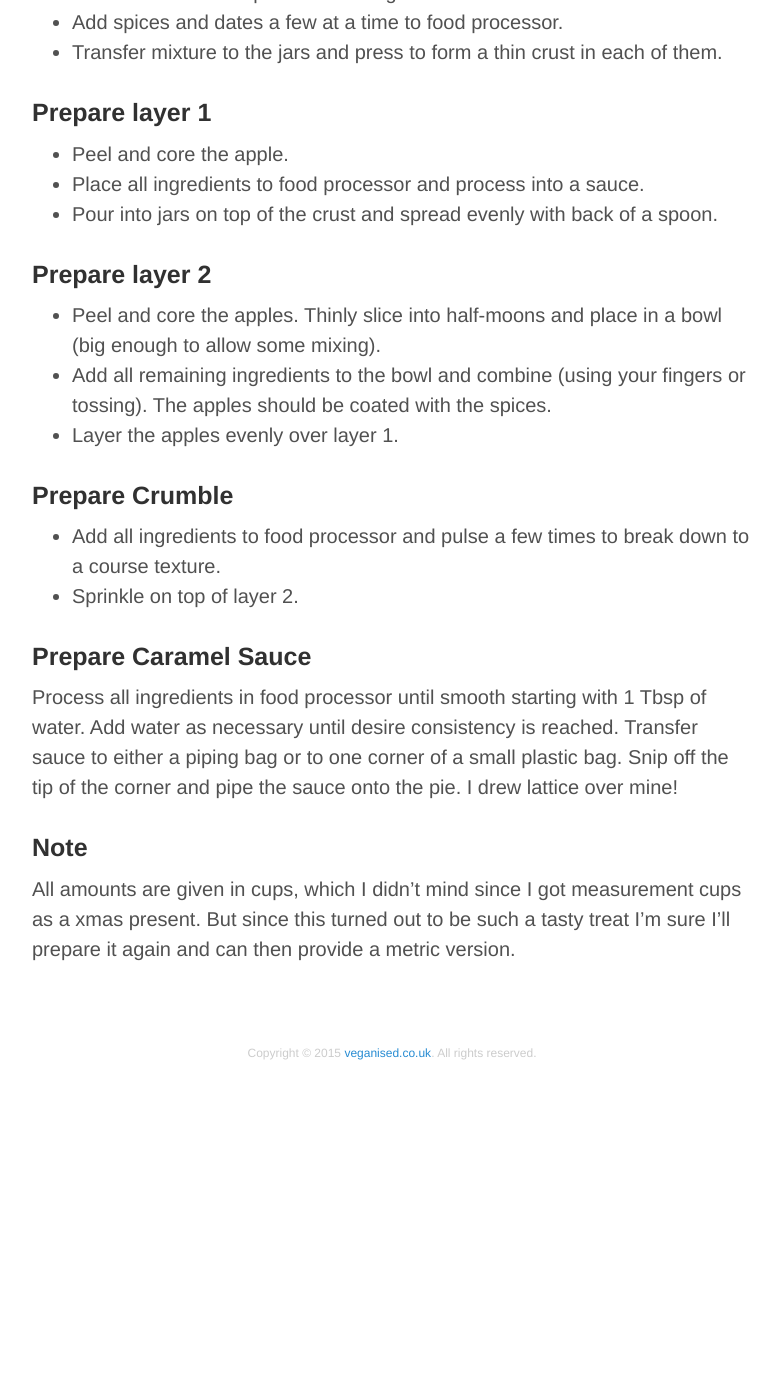
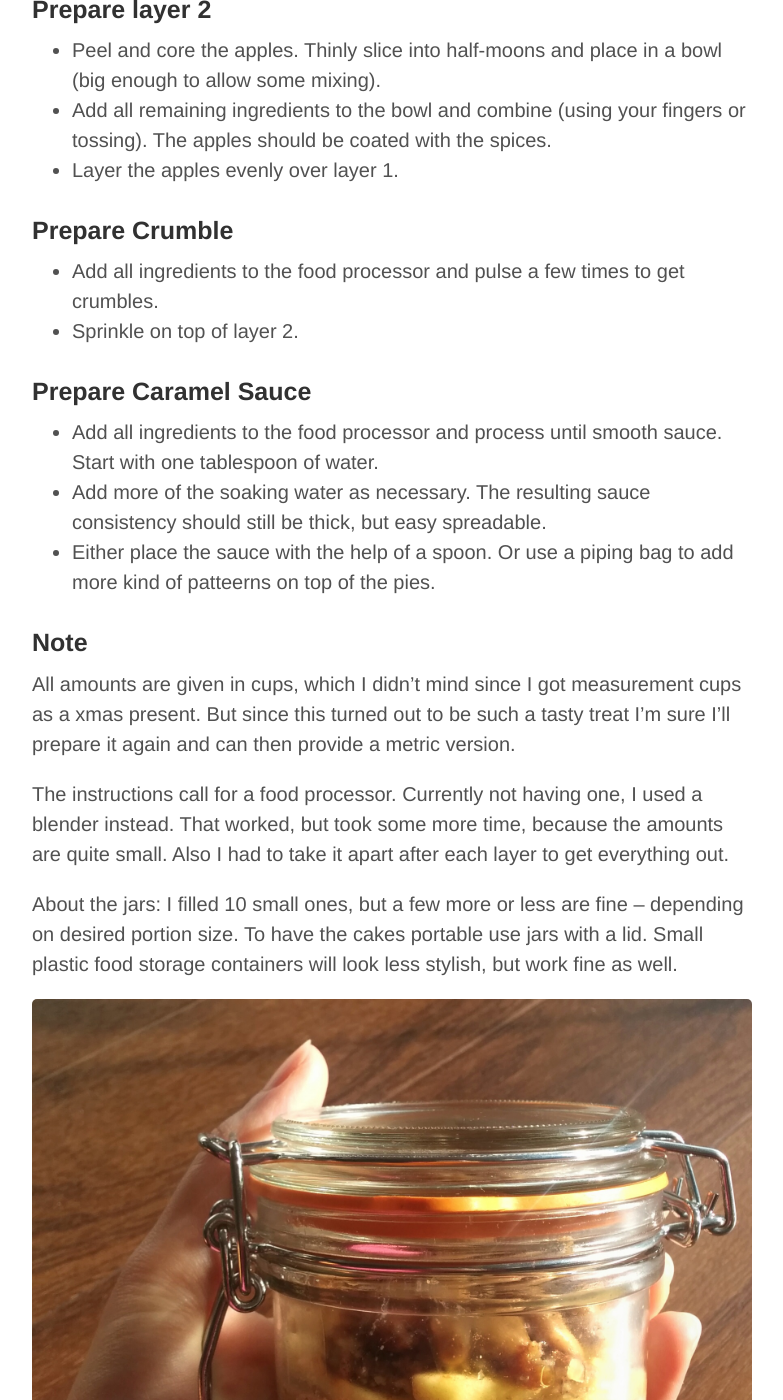
Before and after one commit to martinstolz/veganised.co.uk, a Jekyll site: the page built from _posts/2014-03-19-apple-crumble-in-jar.md, in a window 1280 px wide and 1400 px high, scrolled down 2914 px. Shown: the whole window, without its empty margins (248-1031 px from the left). Built offline with Jekyll 4.4.1, drawn with Linux system fonts in a browser that asks for light colours; Markdown is read by kramdown in place of the engine named in the settings; before the commit the page ends 3996 px from its top, so only the background shows below that; some of the changed text lies outside the part shown.

Commit message:
Improve recipe

```diff
--- a/_posts/2014-03-19-apple-crumble-in-jar.md
+++ b/_posts/2014-03-19-apple-crumble-in-jar.md
@@ -21,10 +21,6 @@ The recipe is not the quickest to make with it's five different components. But
 ### Ingredients
 
 The ingredients amount from the cake recipe worked perfect for 10 small jars.
-#### Tools
-* Choose your jars. I filled 10 small ones, but a few more or less are fine – depending on desired portion size. To have the cakes portable use jars with a lid. Small plastic food storage containers will look less stylish, but work fine as well.
-* Prepare your food processor. Currently not having one, I used a blender instead. That worked, but took some more time, because the amounts are quite small. Also I had to take it apart after each layer to get everything out.
-
 
 #### Crust
 * 1 cup raw walnuts
@@ -88,15 +84,23 @@ The ingredients amount from the cake recipe worked perfect for 10 small jars.
 
 
 ### Prepare Crumble
-* Add all ingredients to food processor and pulse a few times to break down to a course texture.
+* Add all ingredients to the food processor and pulse a few times to get crumbles.
 * Sprinkle on top of layer 2.
 
 
 ### Prepare Caramel Sauce
-Process all ingredients in food processor until smooth starting with 1 Tbsp of water.
-Add water as necessary until desire consistency is reached.
-Transfer sauce to either a piping bag or to one corner of a small plastic bag. Snip off the tip of the corner and pipe the sauce onto the pie. I drew lattice over mine!
+* Add all ingredients to the food processor and process until smooth sauce. Start with one tablespoon of water.
+* Add more of the soaking water as necessary. The resulting sauce consistency should still be thick, but easy spreadable.
+* Either place the sauce with the help of a spoon. Or use a piping bag to add more kind of patteerns on top of the pies.
 
 
 ### Note
 All amounts are given in cups, which I didn’t mind since I got measurement cups as a xmas present. But since this turned out to be such a tasty treat I’m sure I’ll prepare it again and can then provide a metric version.
+
+
+The instructions call for a food processor. Currently not having one, I used a blender instead. That worked, but took some more time, because the amounts are quite small. Also I had to take it apart after each layer to get everything out.
+
+
+About the jars: I filled 10 small ones, but a few more or less are fine – depending on desired portion size. To have the cakes portable use jars with a lid. Small plastic food storage containers will look less stylish, but work fine as well.
+
+![Closed jar with pie](/public/assets/2014-03-19-apple-crumble-in-jar-result-2.jpg "Closed jar with pie")
```
Also changed, not shown: public/assets/2014-03-19-apple-crumble-in-jar-result-2.jpg (added).
